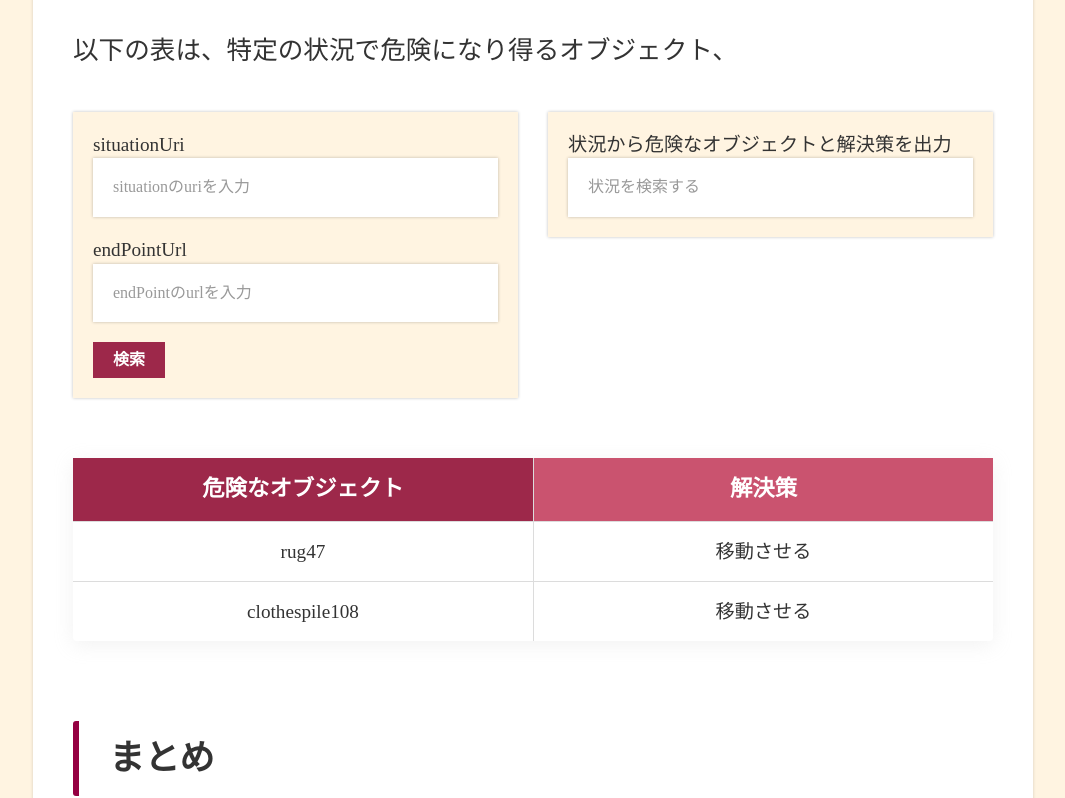
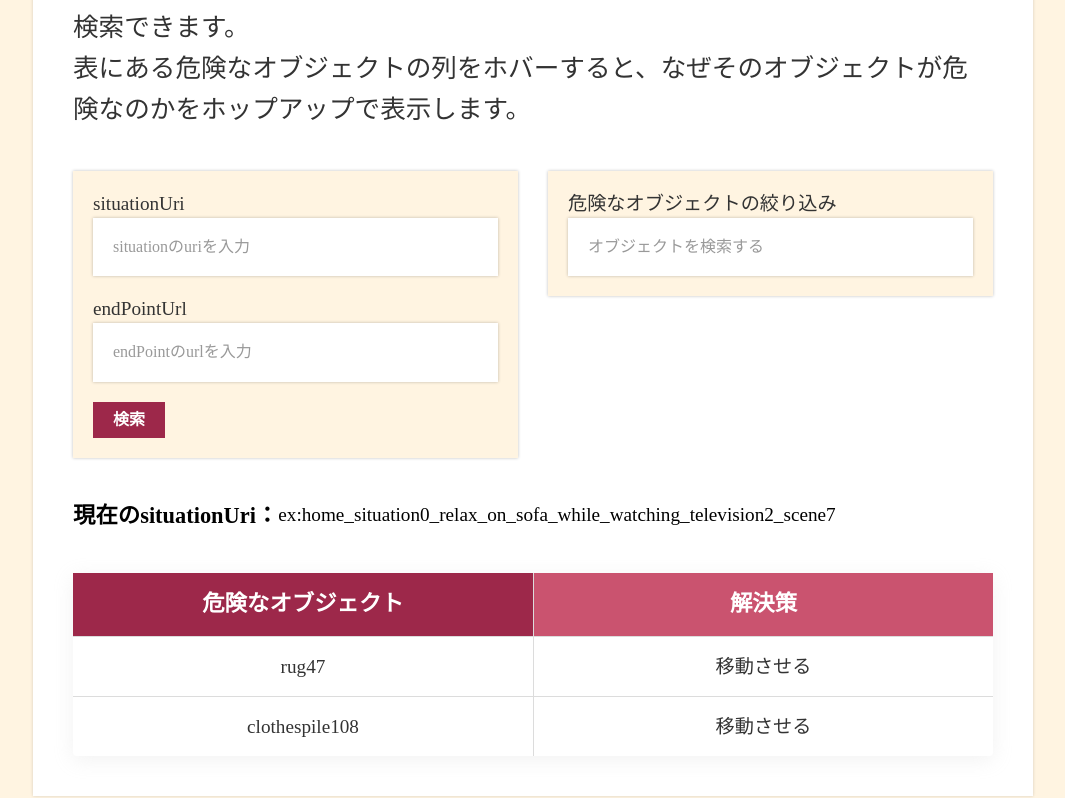
Before and after one commit to shunafuku/suironChallenge2022GroupC, a Next.js app in the folder suiron-app/: page / in a window 1280 px wide. Shown: the part 1304-2102 px from the top of the page, without its empty margins (107-1172 px from the left). Built offline with nearby package versions, Linux system fonts and the light colour scheme; no server answers.

Commit message:
fix: markup

```diff
--- a/suiron-app/src/components/container/top/Presentation.tsx
+++ b/suiron-app/src/components/container/top/Presentation.tsx
@@ -5,6 +5,7 @@ interface Props {
   inputValue: string;
   searchHandleChange: (e: React.ChangeEvent<HTMLInputElement>) => void;
   situationUri: string;
+  currentSituationUri: string;
   endPointUrl: string;
   situationUriHandleChange: (e: React.ChangeEvent<HTMLInputElement>) => void;
   endPointUrlHandleChange: (e: React.ChangeEvent<HTMLInputElement>) => void;
@@ -33,12 +34,15 @@ const Presentation: React.FC<Props> = (props) => {
             <img src="\assets\img\top\top.jpg" alt="" />
           </div>
           <p className={Style.caption}>引用：<a href="https://challenge.knowledge-graph.jp/2022/">ナレッジグラフ推論チャレンジ【実社会版】2022 〜生活行動における安心・安全を目指して〜</a></p>
-          <div className={Style.intro}>
-            テキストテキストテキストテキストテキストテキストテキストテキストテキストテキストテキストテキストテキストテキストテキストテキストテキストテキストテキストテキストテキストテキストテキストテキストテキストテキストテキストテキストテキストテキストテキストテキストテキストテキストテキストテキストテキストテキストテキストテキスト
-          </div>
           <h2>状況に応じた危険なオブジェクトと解決策</h2>
           <div className={Style.lead}>
-            以下の表は、特定の状況で危険になり得るオブジェクト、
+            以下の表は、特定の状況で危険になり得るオブジェクト、および解決策とその理由を示した表です。
+            <br />
+            左の検索欄はsituationUriとendPointUrlを入力することで、今回検知できたリスクのある状況に基づいた解決策等を表示します。
+            <br />
+            右の検索欄は現在のsituationUriから検知された、危険なオブジェクトを絞り込み検索できます。
+            <br />
+            表にある危険なオブジェクトの列をホバーすると、なぜそのオブジェクトが危険なのかをホップアップで表示します。
           </div>
           <form className={Style.formWrapper} onSubmit={props.handleSubmit}>
             <div className={Style.queryWrapper}>
@@ -55,12 +59,20 @@ const Presentation: React.FC<Props> = (props) => {
               </button>
             </div>
             <div className={Style.search}>
-              <label>状況から危険なオブジェクトと解決策を出力</label>
+              <label>危険なオブジェクトの絞り込み</label>
               <div className={Style.inputWrapper}>
-                <input type="text" placeholder='状況を検索する' value={props.inputValue} onChange={props.searchHandleChange} />
+                <input type="text" placeholder='オブジェクトを検索する' value={props.inputValue} onChange={props.searchHandleChange} />
               </div>
             </div>
           </form>
+          <div className={Style.current_situation}>
+            現在のsituationUri：
+            {props.currentSituationUri == "" ? (
+              <p>ex:home_situation0_relax_on_sofa_while_watching_television2_scene7</p>
+            ) : (
+              <p>{props.currentSituationUri}</p>
+            )}
+          </div>
           <div className={Style.table}>
             <div className={Style.thead}>
               <div className={Style.tr}>
@@ -82,10 +94,6 @@ const Presentation: React.FC<Props> = (props) => {
               })}
             </div>
           </div>
-          <h2>まとめ</h2>
-          <div className={Style.summary}>
-            テキストテキストテキストテキストテキストテキストテキストテキストテキストテキストテキストテキストテキストテキストテキストテキストテキストテキストテキストテキストテキストテキストテキストテキストテキストテキストテキストテキストテキストテキストテキストテキストテキストテキストテキストテキストテキストテキストテキストテキスト
-          </div>
         </div>
       </div>
     </>
--- a/suiron-app/src/components/container/top/index.module.scss
+++ b/suiron-app/src/components/container/top/index.module.scss
@@ -181,9 +181,23 @@
       }
     }
 
+    .current_situation {
+      margin-top: 40px;
+      display: flex;
+      align-items: center;
+      flex-wrap: wrap;
+      font-weight: bold;
+      font-size: 1.4rem;
+      line-height: 1.6;
+
+      p {
+        font-weight: normal;
+        font-size: 1.2rem;
+      }
+    }
 
     .table {
-      margin: 60px 0 0;
+      margin: 40px 0 0;
       box-shadow: 0 4px 20px hsl(0deg 0% 75% / 20%);
       border-radius: 4px;
 
--- a/suiron-app/src/components/container/top/index.tsx
+++ b/suiron-app/src/components/container/top/index.tsx
@@ -75,6 +75,7 @@ const TopContainer = () => {
 
   const [situationUri, setSituationUri] = useState("");
   const [endPointUrl, setEndPointUrl] = useState("");
+  const [currentSituationUri, setCurrentSituationUri] = useState("");
 
   const situationUriHandleChange = (e: React.ChangeEvent<HTMLInputElement>) => {
     setSituationUri(e.target.value);
@@ -96,12 +97,11 @@ const TopContainer = () => {
       setEndPointUrl(String(endPointValue));
     }
     clickSearch(situationUri, endPointUrl);
+    setCurrentSituationUri(situationUri)
   }
 
   const clickSearch = (situationUri: string, endPointUrl: string) => {
-    createSparql(undefined, situationUri)
-    sendSparqlQuery(endPointUrl, undefined)
-    Query().then((result) => {setList(result), setTableList(result)});
+    Query(situationUri, endPointUrl).then((result) => {setList(result), setTableList(result)});
   };
 
   return (
@@ -109,6 +109,7 @@ const TopContainer = () => {
       inputValue={inputValue}
       searchHandleChange={searchHandleChange}
       situationUri={situationUri}
+      currentSituationUri={currentSituationUri}
       endPointUrl={endPointUrl}
       situationUriHandleChange={situationUriHandleChange}
       endPointUrlHandleChange={endPointUrlHandleChange}
--- a/suiron-app/src/components/container/top/query.js
+++ b/suiron-app/src/components/container/top/query.js
@@ -1,30 +1,3 @@
-function dummy(situationUri, endpointUrl){
-  if(situationUri == "1"){
-    return   [{
-      "factor": "rug47",
-      "reason": "転倒の危険がある",
-      "solution": "移動させる"
-  }]
-  }else if(situationUri == "2"){
-return   [{
-  "factor": "clothespile108",
-  "reason": "転倒の危険がある",
-  "solution": "移動させる"
-}]
-  }else {
-    return   [{
-      "factor": "rug47",
-      "reason": "転倒の危険がある",
-      "solution": "移動させる"
-  },
-  {
-      "factor": "clothespile108",
-      "reason": "転倒の危険がある",
-      "solution": "移動させる"
-  }]
-  }
-}
-
 const risks = {
   "床に0.4m以下のオブジェクトがある": {
     riskState: {
```
